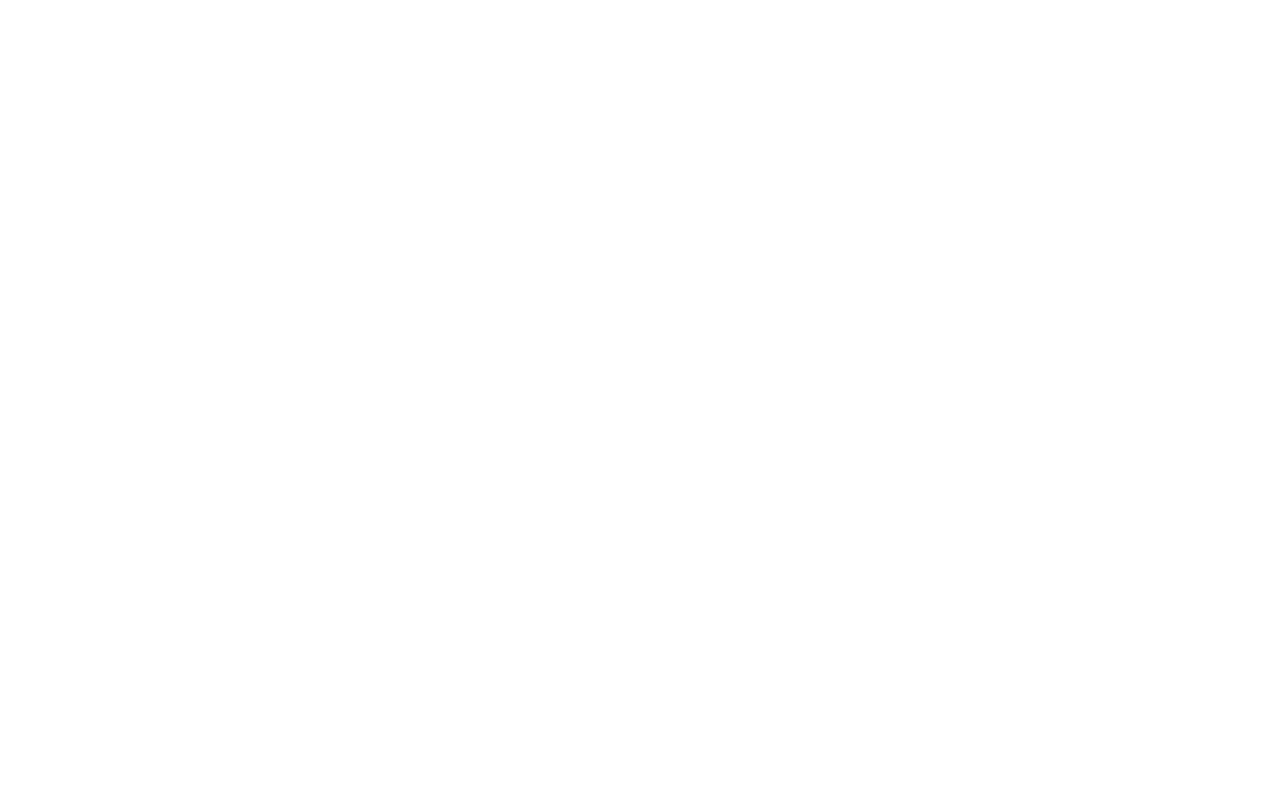
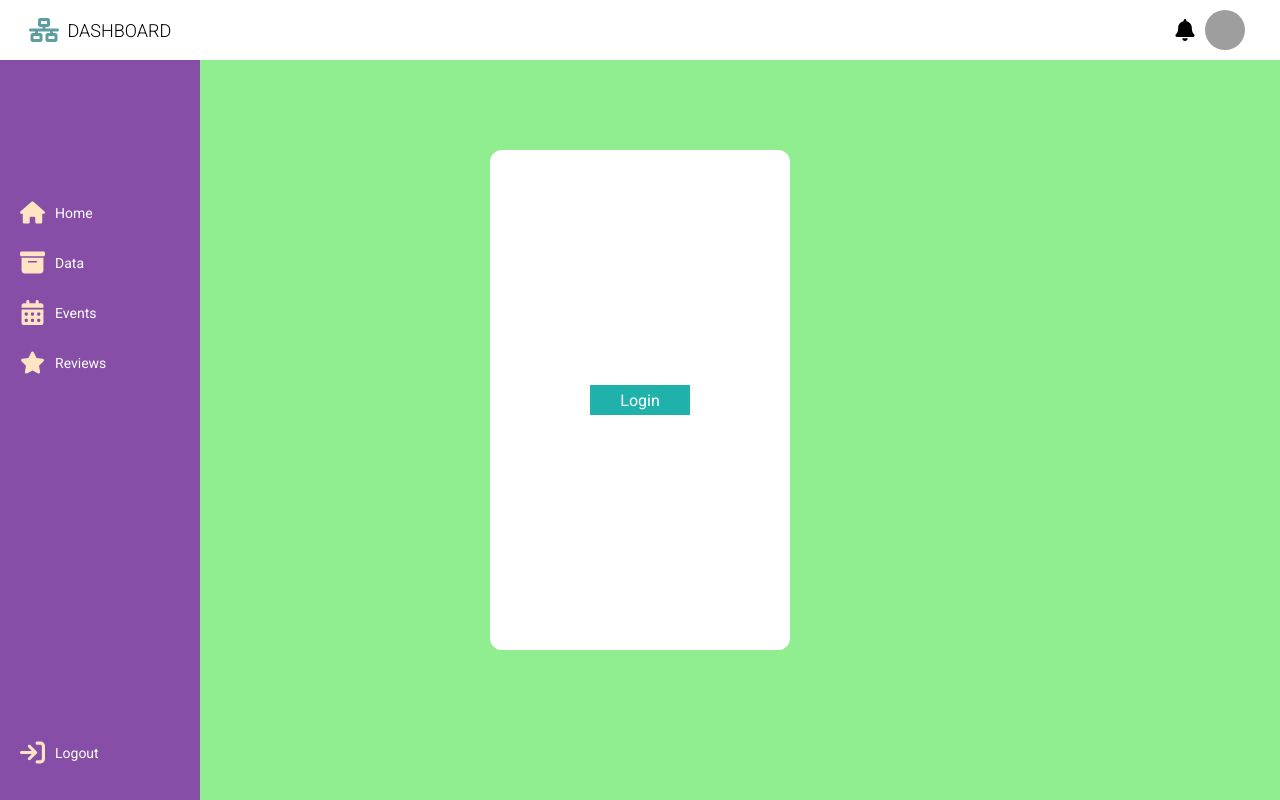
Before and after one commit to jasarevicedis/GoTravnik, an Angular app: page /login in a window 1280 px wide. Before the commit this address led to /. Built offline with nearby package versions, Linux system fonts and the light colour scheme; grey boxes are pictures that could not be loaded.

Commit message:
ADMIN: small login page layout add

```diff
--- a/src/app/admin/admin-routing.module.ts
+++ b/src/app/admin/admin-routing.module.ts
@@ -9,6 +9,7 @@
 import { AdminAccommodationPageComponent } from './pages/subpages/admin-accommodation-page/admin-accommodation-page.component';
 import { AdminActivitiesPageComponent } from './pages/subpages/admin-activities-page/admin-activities-page.component';
 import { AdminAttractionsPageComponent } from './pages/subpages/admin-attractions-page/admin-attractions-page.component';
+import { AdminLoginpageComponent } from './pages/admin-loginpage/admin-loginpage.component';
 
 const adminRoutes: Routes = [
   {path:'', component: AdminComponent,
@@ -20,7 +21,8 @@
       {path:'data/accommodation', component: AdminAccommodationPageComponent},
       {path:'data/activities', component:AdminActivitiesPageComponent},
       {path:'data/attractions', component: AdminAttractionsPageComponent},
-      {path:'reviews', component:AdminReviewpageComponent}
+      {path:'reviews', component:AdminReviewpageComponent},
+      {path:'login', component: AdminLoginpageComponent}
     ]
   }
 ];
--- a/src/app/admin/admin.module.ts
+++ b/src/app/admin/admin.module.ts
@@ -17,6 +17,7 @@
 import { AdminActivitiesPageComponent } from './pages/subpages/admin-activities-page/admin-activities-page.component';
 import { AddeventPopupComponent } from './components/addevent-popup/addevent-popup.component';
 import { AdminEventCardComponent } from './components/admin-event-card/admin-event-card.component';
+import { AdminLoginpageComponent } from './pages/admin-loginpage/admin-loginpage.component';
 
 
 @NgModule({
@@ -35,7 +36,8 @@
     AdminAccommodationPageComponent,
     AdminActivitiesPageComponent,
     AddeventPopupComponent,
-    AdminEventCardComponent
+    AdminEventCardComponent,
+    AdminLoginpageComponent
   ],
   imports: [
     CommonModule,
--- /dev/null
+++ b/src/app/admin/pages/admin-loginpage/admin-loginpage.component.html
@@ -0,0 +1,3 @@
+<div class="admin-login-box">
+    <div class="admin-login-button">Login</div>
+</div>
--- /dev/null
+++ b/src/app/admin/pages/admin-loginpage/admin-loginpage.component.scss
@@ -0,0 +1,27 @@
+:host {
+    display: flex;
+    width: 100%;
+    height: 100vh;
+    background-color: lightgreen;
+    align-items: center;
+    justify-content: center;
+    .admin-login-box {
+        width: 300px;
+        height: 500px;
+        border-radius: 12px;
+        background-color: white;
+        display: flex;
+        align-items: center;
+        justify-content: center;
+        .admin-login-button {
+            width: 100px;
+            height: 30px;
+            display: flex;
+            align-items: center;
+            justify-content: center;
+            background-color: lightseagreen;
+            color: white;
+        }
+    }
+
+}
```
Also changed, not shown: src/app/admin/pages/admin-loginpage/admin-loginpage.component.ts (added, +9 -0 lines), 1 other file (tests, documents, lock files or other folders).
